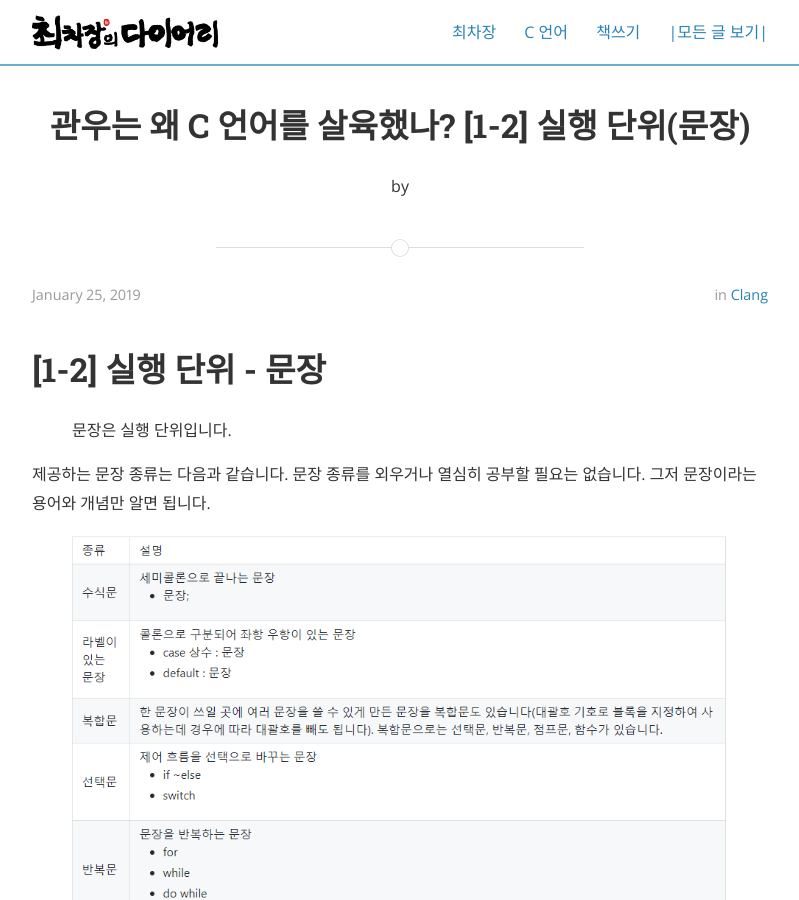
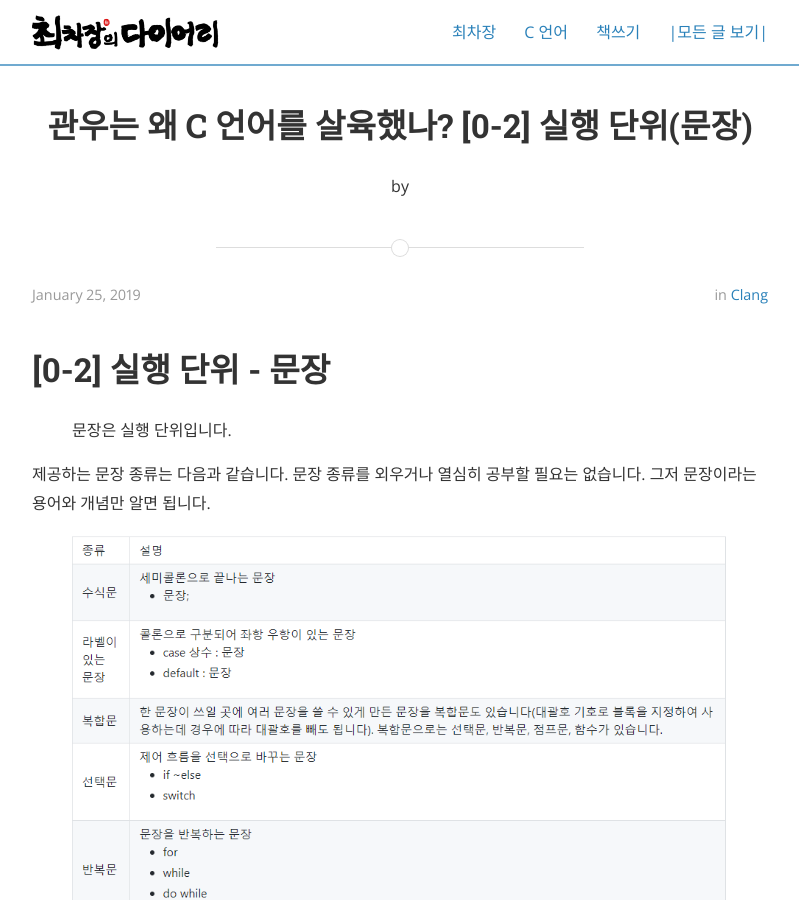
Before and after one commit to hwchoi2009/choichajang.github.io, a Jekyll site: the page built from _posts/2019-01-25-clang-00006-post.md, in a window 1280 px wide and 900 px high. Shown: the whole window, without its empty margins (240-1039 px from the left). Built offline with Jekyll 4.4.1, drawn with Linux system fonts in a browser that asks for light colours; nearby versions of some CDN libraries.

Commit message:
Update 2019-01-25-clang-00006-post.md

```diff
--- a/_posts/2019-01-25-clang-00006-post.md
+++ b/_posts/2019-01-25-clang-00006-post.md
@@ -1,11 +1,11 @@
 ---
 layout: post
-title:  "관우는 왜 C 언어를 살육했나? [1-2] 실행 단위(문장)"
+title:  "관우는 왜 C 언어를 살육했나? [0-2] 실행 단위(문장)"
 data : 2019-01-25 23:25:00 -0400
 categories: clang
 ---
 
-# [1-2] 실행 단위 - 문장
+# [0-2] 실행 단위 - 문장
 
 >문장은 실행 단위입니다.
 
```
